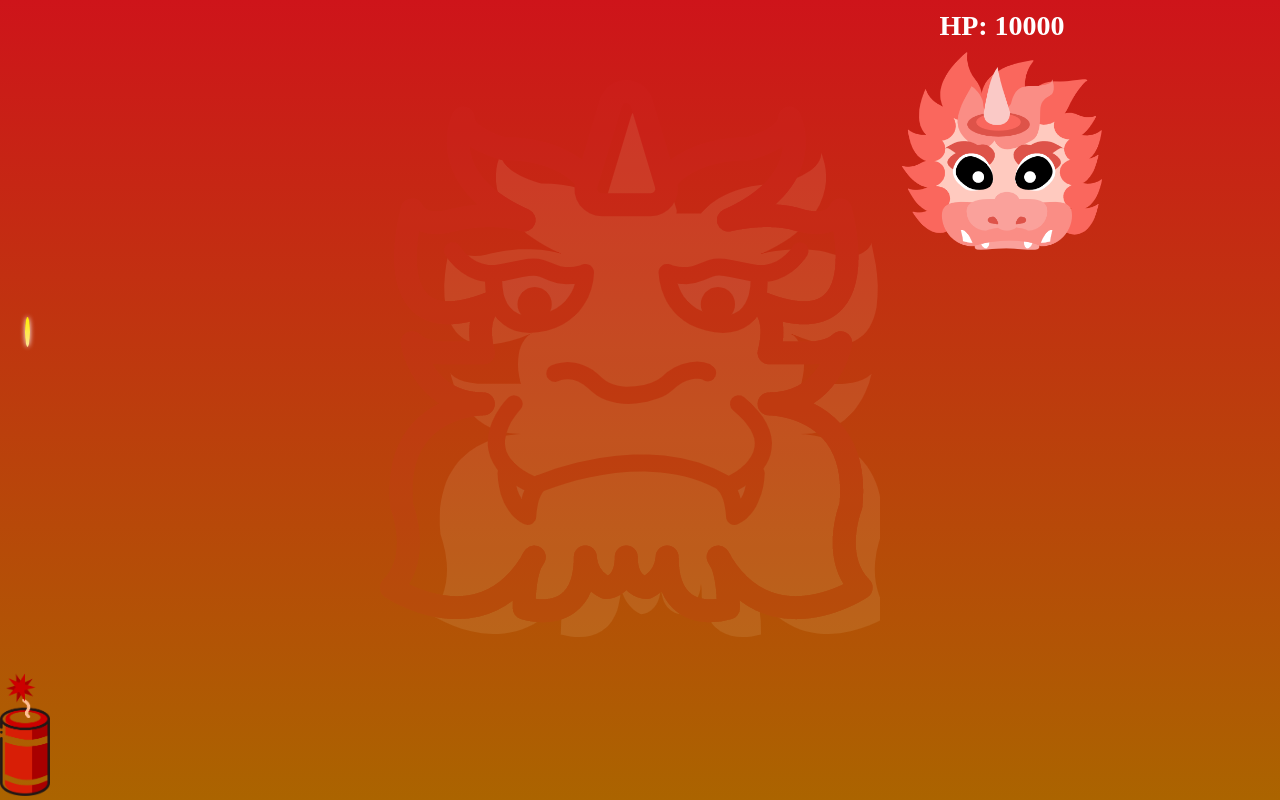
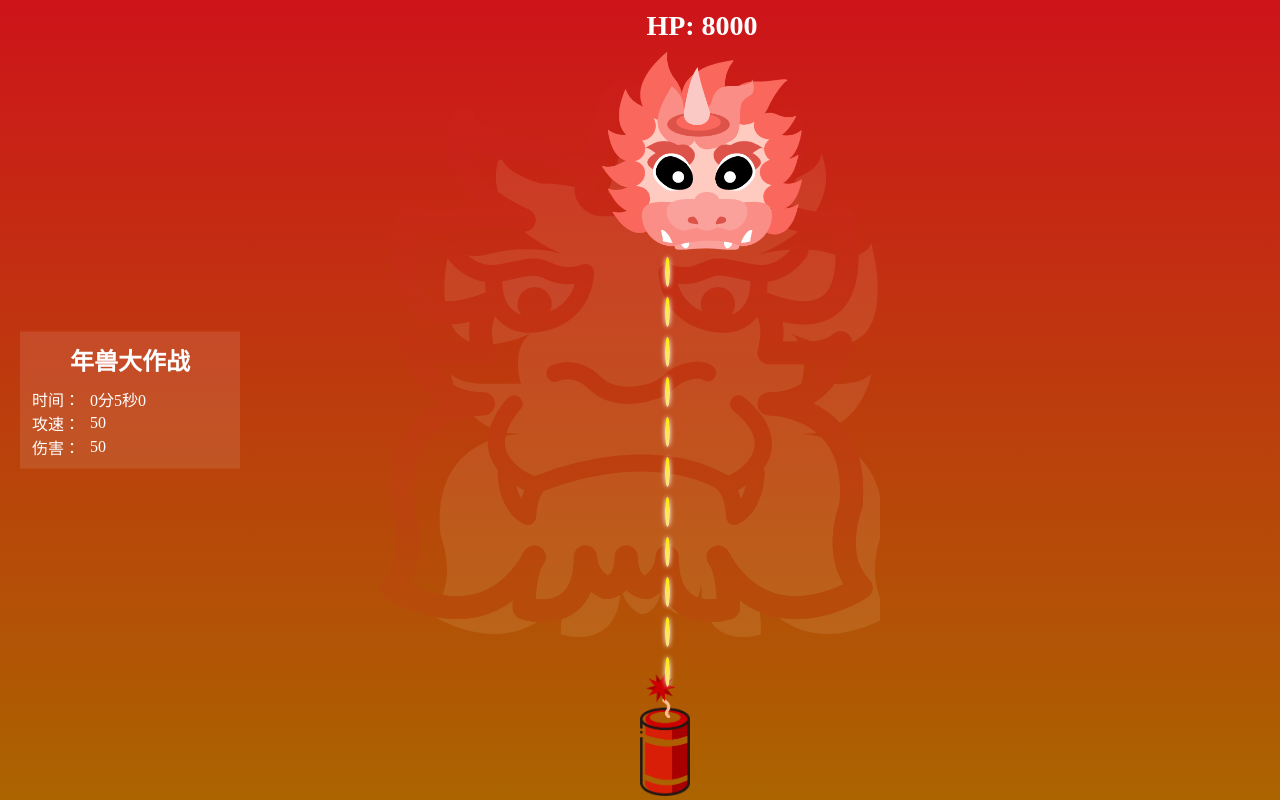
Before and after one commit to heyongsheng/new-year-game, a Vue app: page / in a window 1280 px wide. Built offline with nearby package versions, Linux system fonts and the light colour scheme; the HTML template or start-up script is replaced by a standard one.

Commit message:
增加子弹碰撞检测 增加年兽扣血 增加游戏面板

```diff
--- a/src/App.vue
+++ b/src/App.vue
@@ -3,7 +3,7 @@
  * @Date: 2022-01-04 21:13:00
  * @email: 1378431028@qq.com
  * @LastEditors: 贺永胜
- * @LastEditTime: 2022-01-04 21:52:11
+ * @LastEditTime: 2022-01-05 13:03:46
  * @Descripttion:
 -->
 <template>
@@ -37,6 +37,7 @@ export default {
   bottom: 0;
   right: 0;
   left: 0;
+  font-family: 'Microsoft YaHei';
   background-image: linear-gradient(to bottom, #ce141a, #ab6400);
 }
 .issue-skin {
--- a/src/components/game.vue
+++ b/src/components/game.vue
@@ -3,19 +3,42 @@
  * @Date: 2022-01-04 21:39:58
  * @email: 1378431028@qq.com
  * @LastEditors: 贺永胜
- * @LastEditTime: 2022-01-05 08:51:04
+ * @LastEditTime: 2022-01-05 13:30:38
  * @Descripttion: 游戏组件
 -->
 <template>
-  <div class='game-wrap' ref="gemeWrap" @mouseup="removeMove">
+  <div class="game-wrap" ref="gemeWrap" @mouseup="removeMove">
     <!-- 年兽 -->
     <div class="nianshou" :style="'marginLeft:' + nianshouLeft + 'px'">
-      <p>HP: 10000</p>
-      <img src="../assets/nianshou.png" class="nianshou-img">
+      <p>HP: {{ nianshouHP }}</p>
+      <img src="../assets/nianshou.png" class="nianshou-img" />
     </div>
     <!-- 鞭炮 -->
-    <div class="paozhu" ref="paozhu" @mousedown="addMove" :style="'marginLeft:' + paozhuLeft + 'px'">
-      <img src="../assets/paozhu.png" alt="">
+    <div
+      class="paozhu"
+      ref="paozhu"
+      @mousedown="addMove"
+      :style="'marginLeft:' + paozhuLeft + 'px'"
+    >
+      <img src="../assets/paozhu.png" alt="" />
+    </div>
+    <!-- 游戏面板 -->
+    <div class="game-panel">
+      <p class="game-title">年兽大作战</p>
+      <div class="game-data-wrap">
+        <div class="game-data-item">
+          <p class="game-data-title">时间：</p>
+          <p class="game-data-value">{{ formatTime(gameDuration) }}</p>
+        </div>
+        <div class="game-data-item">
+          <p class="game-data-title">攻速：</p>
+          <p class="game-data-value">{{ frequency }}</p>
+        </div>
+        <div class="game-data-item">
+          <p class="game-data-title">伤害：</p>
+          <p class="game-data-value">{{ damage }}</p>
+        </div>
+      </div>
     </div>
   </div>
 </template>
@@ -24,27 +47,34 @@
 // const nianshowMove = new Worker('./nianshowMove.js')
 export default {
   name: 'game',
-  data() {
+  data () {
     return {
+      gameBeginTime: 0,
+      gameDuration: 0,
       clientX: 0, // 鼠标上次的位置
-      paozhuLeft: 0, // 炮竹距离左边的距离
+      paozhuLeft: document.documentElement.clientWidth / 2, // 炮竹距离左边的距离
       nianshouLeft: 0, // 年兽距离左边的距离
       nianshouInterval: null, // 年兽移动的定时器
+      nianshouHP: 10000, // 年兽的血量
       screenWidth: document.documentElement.clientWidth, // 屏幕宽度
       screenHeight: document.documentElement.clientHeight, // 屏幕高度
       nianshouMoveDir: 2, // 年兽移动的方向
-      frequency: 2,// 发射子弹频率
+      createBulletInterval: null, // 创建子弹的定时器
+      frequency: 50,// 发射子弹频率
+      damage: 50,// 子弹攻击力
       lastBulletTime: 0// 上次发射子弹时间
     }
   },
-  mounted() {
+  mounted () {
     this.gameBegin()
   },
   methods: {
     // 开始游戏
-    gameBegin() {
+    gameBegin () {
+      // 开始时间
+      this.gameBeginTime = new Date().getTime()
       // 重置年兽及炮车位置
-      this.paozhuLeft = 0
+      this.paozhuLeft = document.documentElement.clientWidth / 2
       this.nianshouLeft = 0
       this.clientX = 0
       // 年兽开始移动
@@ -53,15 +83,22 @@ export default {
       // 生成子弹
       this.createBullet()
     },
+    // 游戏结束
+    gameOver () {
+      // 清除年兽移动定时器
+      cancelAnimationFrame(this.nianshouInterval)
+      // 清除子弹定时器
+      cancelAnimationFrame(this.createBulletInterval)
+    },
     // 鼠标按下，添加移动事件
-    addMove(e) {
+    addMove (e) {
       e = e || window.event
       this.clientX = e.clientX
       this.clientY = e.clientY
       this.$refs.gemeWrap.onmousemove = this.moveFunc
     },
     // 鼠标拖动，移动炮竹
-    moveFunc(e) {
+    moveFunc (e) {
       e = e || window.event
       e.preventDefault()
       let movementX = e.clientX - this.clientX
@@ -69,11 +106,13 @@ export default {
       this.clientX = e.clientX
     },
     // 鼠标抬起，移除移动事件
-    removeMove() {
+    removeMove () {
       this.$refs.gemeWrap.onmousemove = null
     },
     // 年兽移动
-    nianshouMove() {
+    nianshouMove () {
+      // 更新游戏时间
+      this.gameDuration = new Date().getTime() - this.gameBeginTime
       if (this.nianshouLeft + 200 >= this.screenWidth) {
         this.nianshouMoveDir = -2
       } else if (this.nianshouLeft < 0) {
@@ -85,7 +124,6 @@ export default {
     },
     // 生成子弹
     createBullet () {
-      // this.createBulletInterval = setInterval(() => {
       // 子弹
       let now = new Date().getTime()
       if (now - this.lastBulletTime > (1000 / this.frequency)) {
@@ -97,9 +135,20 @@ export default {
         // 子弹移动
         let bulletMove = () => {
           bullet.style.top = bullet.offsetTop - 20 + 'px'
-            if (bullet.offsetTop <= 0) {
+          // 如果子弹距离顶部的距离为年兽的高度时，判断子弹和年兽的水平位置是否重合
+          if (bullet.offsetTop <= 250 && bullet.offsetLeft >= this.nianshouLeft && bullet.offsetLeft <= this.nianshouLeft + 200) {
+            // 年兽掉血
+            this.nianshouHP -= this.damage
+            if (this.nianshouHP <= 0) {
+              this.nianshouHP = 0
+              this.gameOver()
+            }
+            // 子弹消失
             this.$refs.gemeWrap.removeChild(bullet)
-              cancelAnimationFrame(bulletMove)
+            // cancelAnimationFrame(bulletMove)
+          } else if (bullet.offsetTop <= 0) {
+            this.$refs.gemeWrap.removeChild(bullet)
+            // cancelAnimationFrame(bulletMove)
           } else {
             requestAnimationFrame(bulletMove)
           }
@@ -107,13 +156,14 @@ export default {
         bulletMove()
         this.lastBulletTime = now
       }
-        // setTimeout(() => {
       this.createBulletInterval = requestAnimationFrame(this.createBullet)
-        // }, 1000 / this.frequency)
-        // this.createBulletInterval = setInterval(() => {
-        //   this.createBullet()
-        // }, 1000 / this.frequency)
-      // }, 1000 / this.frequency)
+    },
+    // 时间格式化为x分y秒z
+    formatTime (time) {
+      let minute = Math.floor(time / 60000)
+      let second = Math.floor(time / 1000)
+      let millisecond = time % 1000
+      return `${minute}分${second}秒${millisecond}`
     }
   },
 }
@@ -126,6 +176,7 @@ export default {
   right: 0;
   left: 0;
 }
+/* 炮竹 */
 .paozhu {
   position: absolute;
   bottom: 0;
@@ -134,6 +185,7 @@ export default {
 .paozhu img {
   width: 100%;
 }
+/* 年兽 */
 .nianshou {
   width: 200px;
   height: 250px;
@@ -153,6 +205,7 @@ export default {
   width: 100%;
   /* filter: hue-rotate(303deg); */
 }
+/* 子弹 */
 .bullet {
   position: absolute;
   width: 5px;
@@ -161,4 +214,30 @@ export default {
   border-radius: 50%;
   box-shadow: 0 0 5px #fff;
 }
+/* 游戏面板 */
+.game-panel {
+  position: absolute;
+  width: 200px;
+  left: 20px;
+  top: 50%;
+  background: rgba(255, 255, 255, 0.1);
+  color: #fff;
+  transform: translateY(-50%);
+  padding: 10px;
+}
+.game-panel .game-title {
+  font-size: 24px;
+  font-weight: bold;
+  margin-bottom: 10px;
+  text-align: center;
+}
+.game-data-item {
+  display: flex;
+  align-items: center;
+}
+.game-data-title {
+  width: 50px;
+  text-align: right;
+  margin-right: 10px;
+}
 </style>
```
Lines whose indentation alone changed are shown as unchanged.
